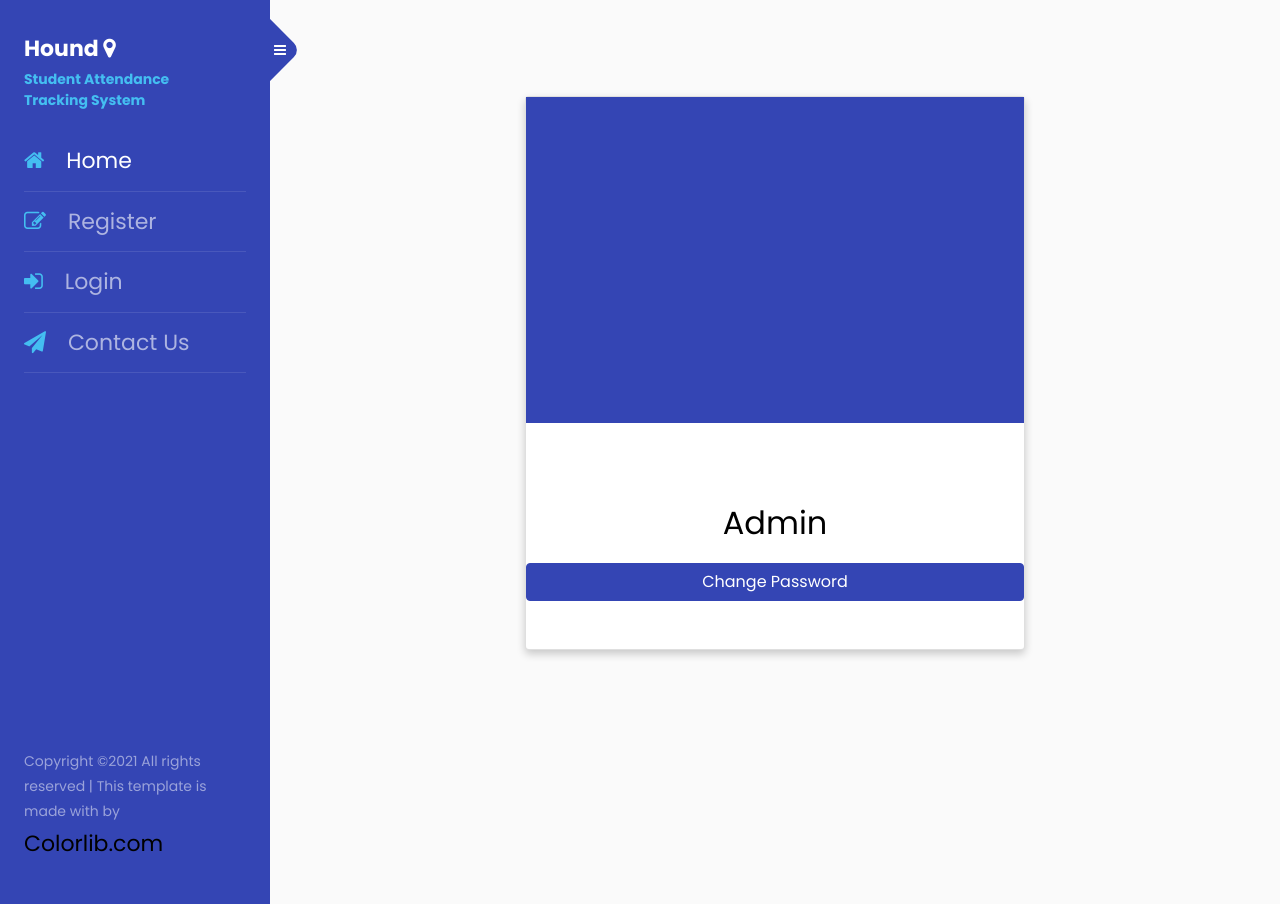
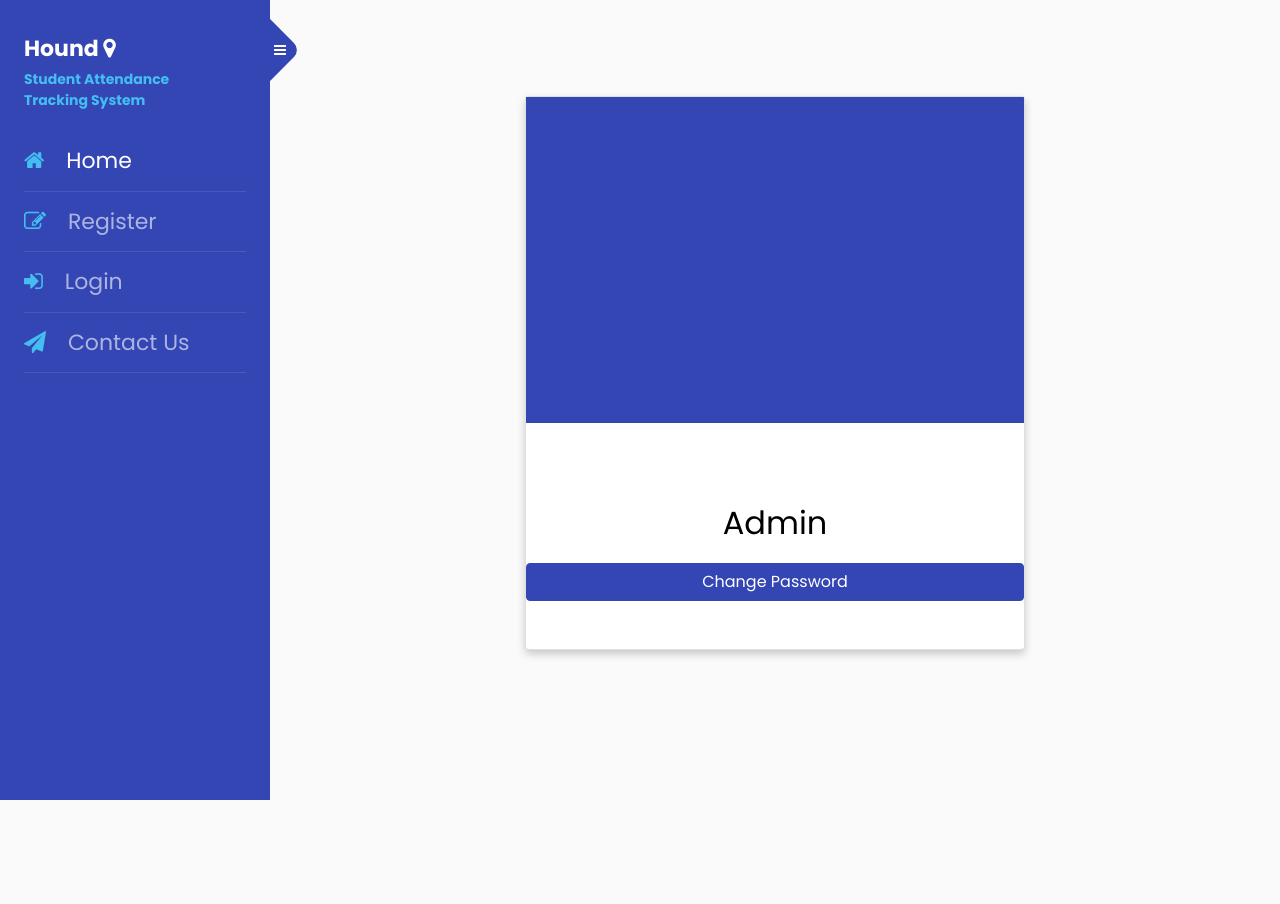
Before and after one commit to claudynetrixie/CoE134SATS, a Django app: page /account/ in a window 1280 px wide. After the commit the page ends 800 px from the top, so only its background shows below. Run offline with Django 3.2, Linux system fonts and the light colour scheme; some libraries are stand-ins or nearby versions.

Commit message:
no message

```diff
--- a/mysite/mysite/main/templates/main/calendar-new.html
+++ b/mysite/mysite/main/templates/main/calendar-new.html
@@ -1,3 +1,4 @@
+{% extends 'templates/main/header.html' %}
 
 {% block main %}
 {%load static %}
--- a/mysite/mysite/main/templates/main/header.html
+++ b/mysite/mysite/main/templates/main/header.html
@@ -164,11 +164,11 @@
 <!--	          </form>-->
 <!--					</div>-->
 
-	        <div class="footer">
-	        	<p><!-- Link back to Colorlib can't be removed. Template is licensed under CC BY 3.0. -->
-						  Copyright &copy;<script>document.write(new Date().getFullYear());</script> All rights reserved | This template is made with <i class="icon-heart" aria-hidden="true"></i> by <a href="https://colorlib.com" target="_blank">Colorlib.com</a>
-						  <!-- Link back to Colorlib can't be removed. Template is licensed under CC BY 3.0. --></p>
-	        </div>
+<!--	        <div class="footer">-->
+<!--	        	<p>&lt;!&ndash; Link back to Colorlib can't be removed. Template is licensed under CC BY 3.0. &ndash;&gt;-->
+<!--						  Copyright &copy;<script>document.write(new Date().getFullYear());</script> All rights reserved | This template is made with <i class="icon-heart" aria-hidden="true"></i> by <a href="https://colorlib.com" target="_blank">Colorlib.com</a>-->
+<!--						  &lt;!&ndash; Link back to Colorlib can't be removed. Template is licensed under CC BY 3.0. &ndash;&gt;</p>-->
+<!--	        </div>-->
 
 	      </div>
     	</nav>
```
Also changed, not shown: mysite/mysite/db.sqlite3.
